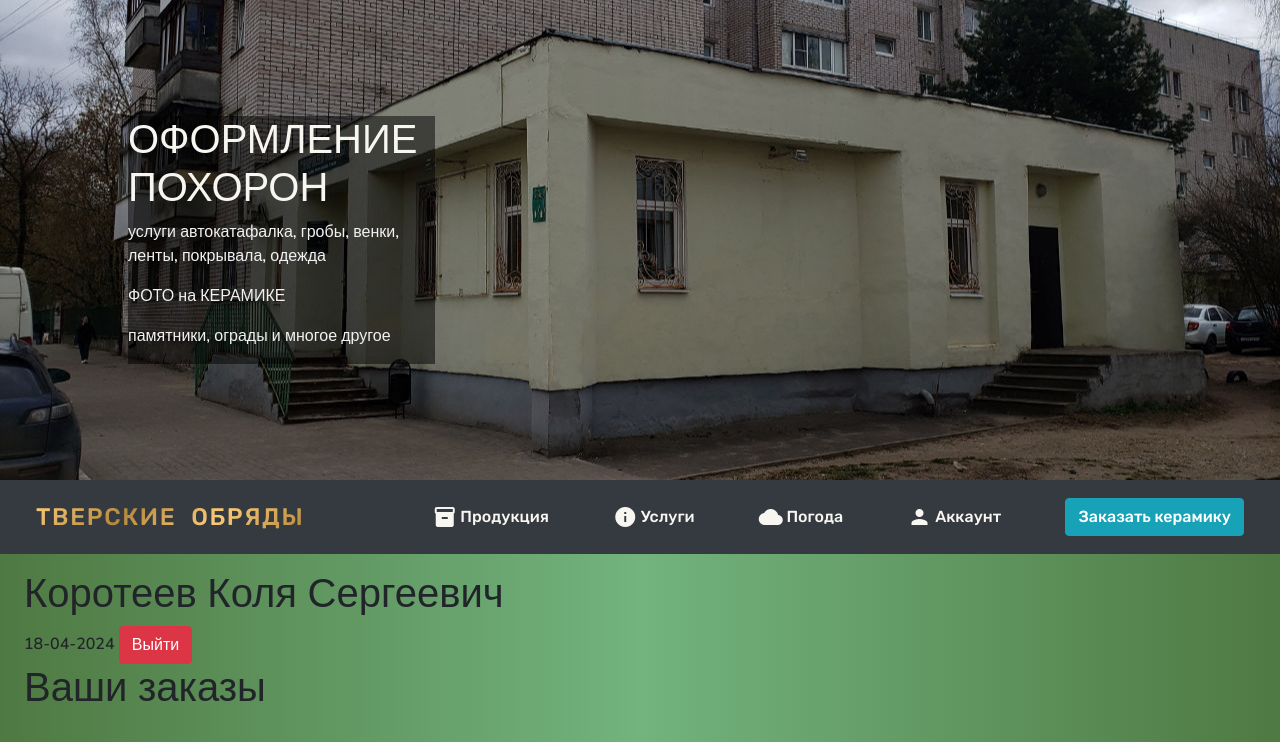
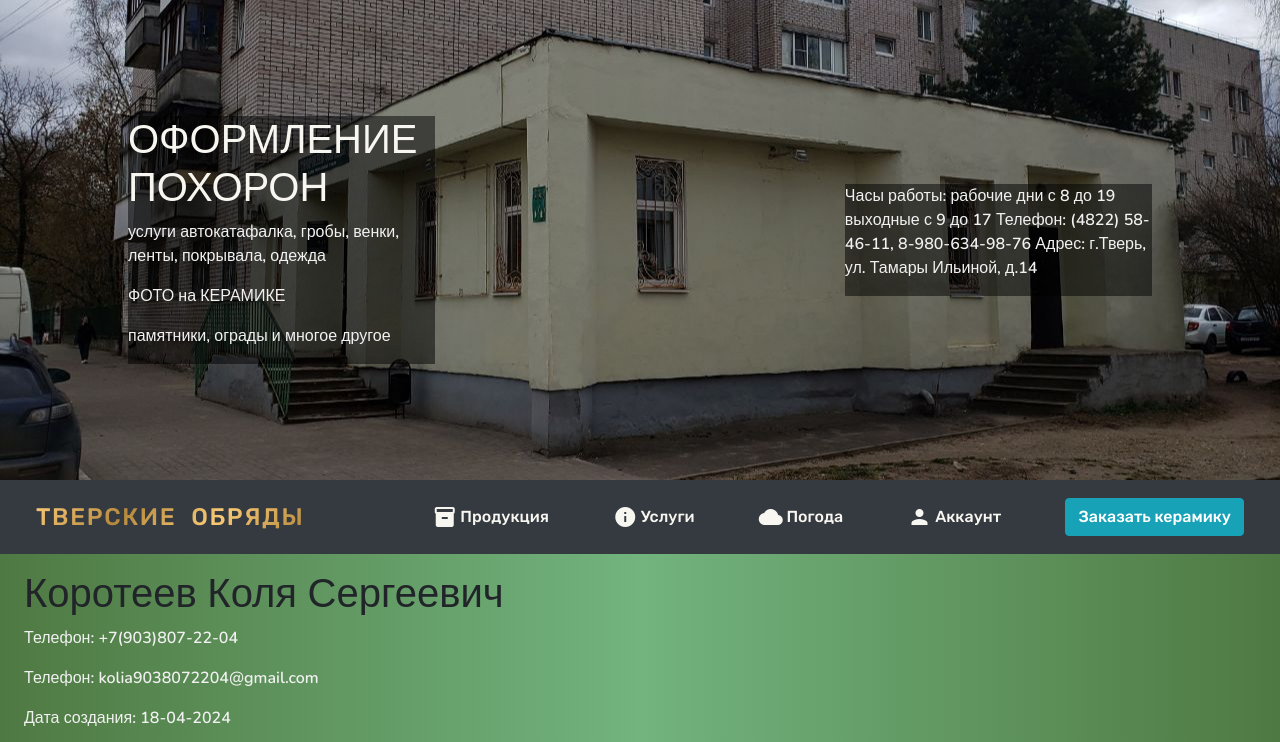
Before and after one commit to nikorai-prog/Website, a Flask app: page /account in a window 1280 px wide. Shown: the top 742 px of the page. Run offline with Flask 3, Linux system fonts and the light colour scheme; a user stored in the database is signed in; data comes from the database, SQL or seed files in the repository; parts of the project's set-up code (start-up, migrations or seed data) failed here and were passed over; some libraries are stand-ins or nearby versions.

Commit message:
дизайн

```diff
--- a/templates/account.html
+++ b/templates/account.html
@@ -1,12 +1,19 @@
 {% extends "base.html" %}
 
-# страница аккаунта
+<!-- Страница аккаунта -->
 
 {% block content %}
 
-<h1>{{ ' '.join([current_user.surname, current_user.name, current_user.patronymic]) }}</h1>
-{{ current_user.created_date.strftime("%d-%m-%Y") }}
+{% if current_user.patronymic %}
+    <h1>{{ ' '.join([current_user.surname, current_user.name, current_user.patronymic]) }}</h1>
+{% else %}
+    <h1>{{ ' '.join([current_user.surname, current_user.name]) }}</h1>
+{% endif %}
+<p>Телефон: {{ current_user.phone }}</p>
+<p>Телефон: {{ current_user.email }}</p>
+<p>Дата создания: {{ current_user.created_date.strftime("%d-%m-%Y") }}</p>
 <a class="btn btn-danger" href="/logout">Выйти</a>
+
 {% if purchases %}
 
     <h1>Ваши заказы</h1>
--- a/templates/base.html
+++ b/templates/base.html
@@ -26,6 +26,13 @@
                 <p>услуги автокатафалка, гробы, венки, ленты, покрывала, одежда</p>
                 <p>ФОТО на КЕРАМИКЕ</p>
                 <p>памятники, ограды и многое другое</p>
+            </div>
+            <div style="width: 30%; background-color: rgba(0,0,0,.5);">
+                <p>Часы работы:
+                рабочие дни с 8 до 19
+                выходные с 9 до 17
+                Телефон: (4822) 58-46-11, 8-980-634-98-76
+                Адрес: г.Тверь, ул. Тамары Ильиной, д.14</p>
             </div>
             <!-- <img class="logo" src="{{ url_for('static', filename='img/website_logo_delete_extra_pixels.png') }}" alt="здесь должна была быть картинка, но не нашлась">
             <h1 class="name">ТВЕРСКИЕ ОБРЯДЫ</h1> -->
--- a/templates/index.html
+++ b/templates/index.html
@@ -1,5 +1,7 @@
 {% extends "base.html" %}
+
 <!-- Основная страница -->
+
 {% block content %}
     <div id="main">
         <h1>ОРГАНИЗАЦИЯ ПОХОРОН В ТВЕРИ И ОБЛАСТИ</h1>
```
Also changed, not shown: requirements.txt (line endings or trailing spaces).
